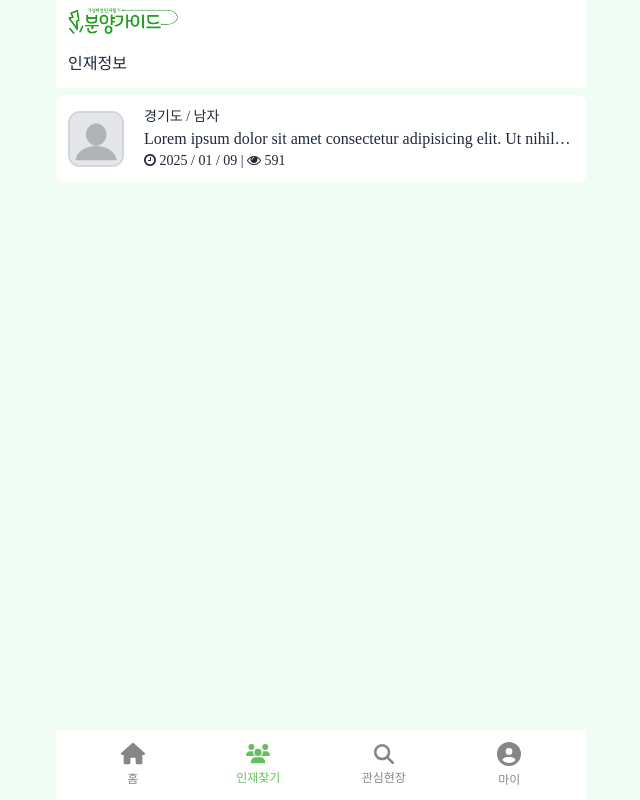
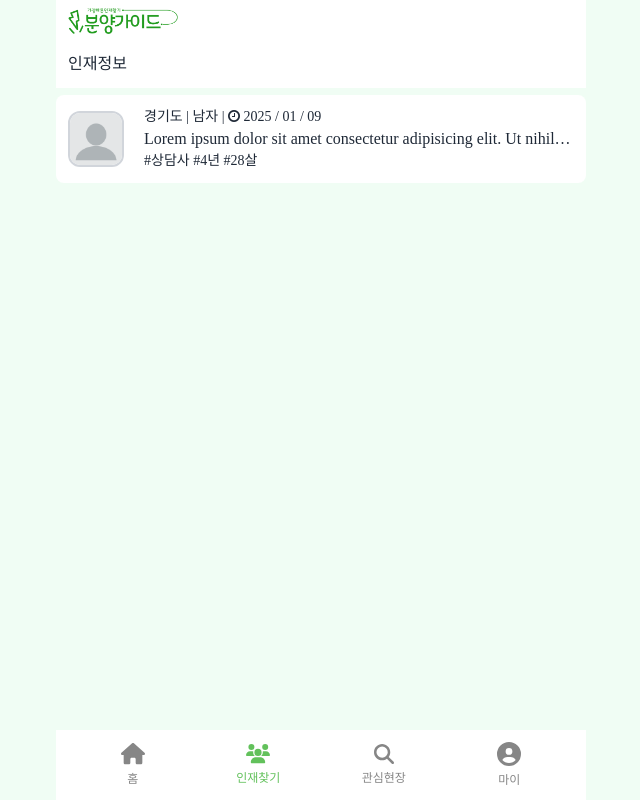
Before and after one commit to peakchang/by-guide, a SvelteKit app in the folder front/: page /find in a window 1280 px wide. Shown: the whole page, without its empty margins (319-959 px from the left). Built offline with nearby package versions, Linux system fonts and the light colour scheme; a web font is replaced by a local one.

Commit message:
250109asf ljasfdogogogogo

```diff
--- a/front/src/routes/(app)/find/+page.svelte
+++ b/front/src/routes/(app)/find/+page.svelte
@@ -16,7 +16,10 @@
             </div>
 
             <div class="flex flex-col min-w-0">
-                <span class="text-sm">경기도 / 남자</span>
+                <span class="text-sm">경기도 | 남자 |
+                    <i class="fa fa-clock-o" aria-hidden="true"></i>
+                    2025 / 01 / 09
+                </span>
                 <span
                     class="w-full block overflow-hidden text-ellipsis whitespace-nowrap"
                     >Lorem ipsum dolor sit amet consectetur adipisicing elit. Ut
@@ -25,10 +28,7 @@
                     ab expedita vel maiores sapiente?</span
                 >
                 <span class="text-sm">
-                    <i class="fa fa-clock-o" aria-hidden="true"></i>
-                    2025 / 01 / 09 |
-                    <i class="fa fa-eye" aria-hidden="true"></i>
-                    591
+                    #상담사 #4년 #28살
                 </span>
             </div>
         </div>
```
